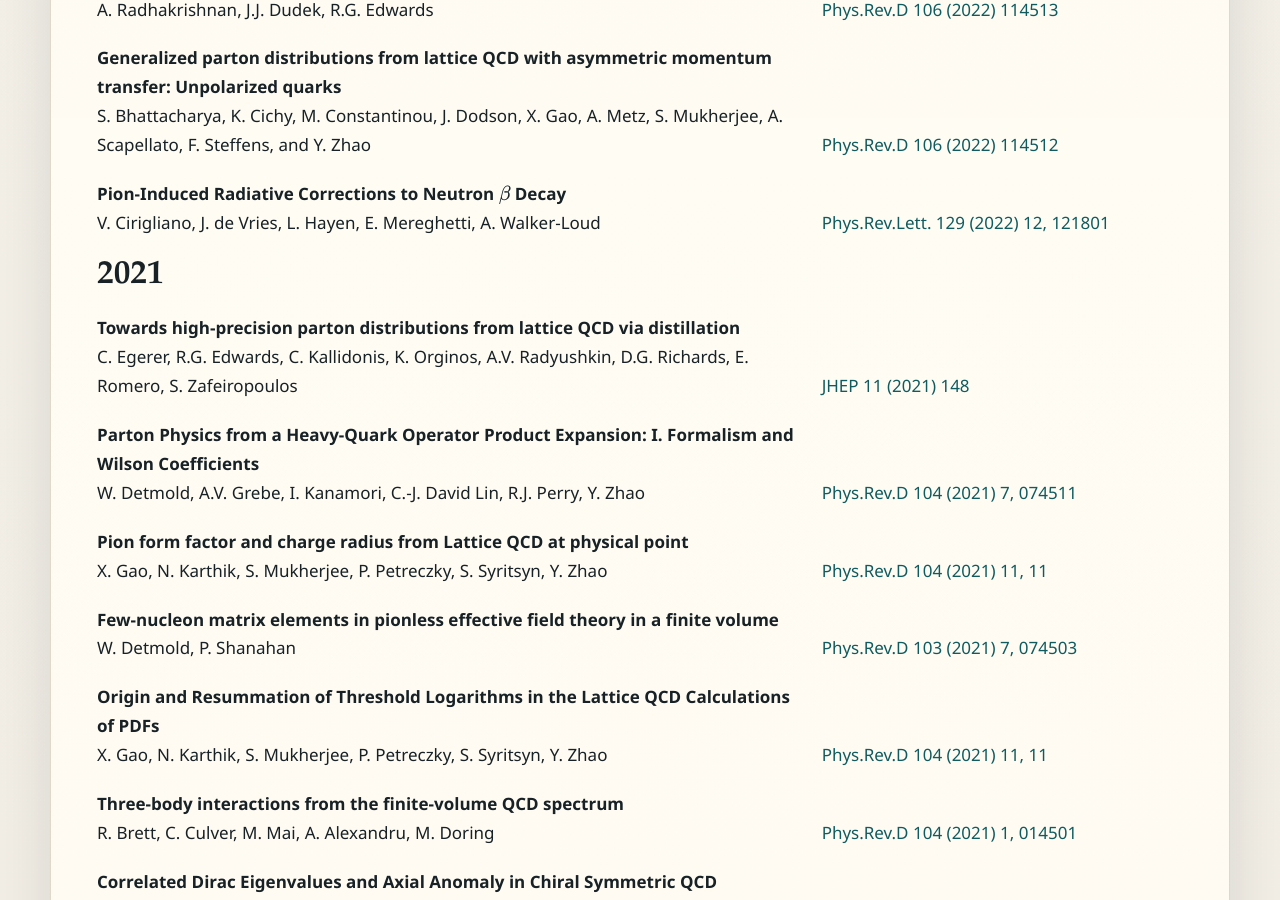
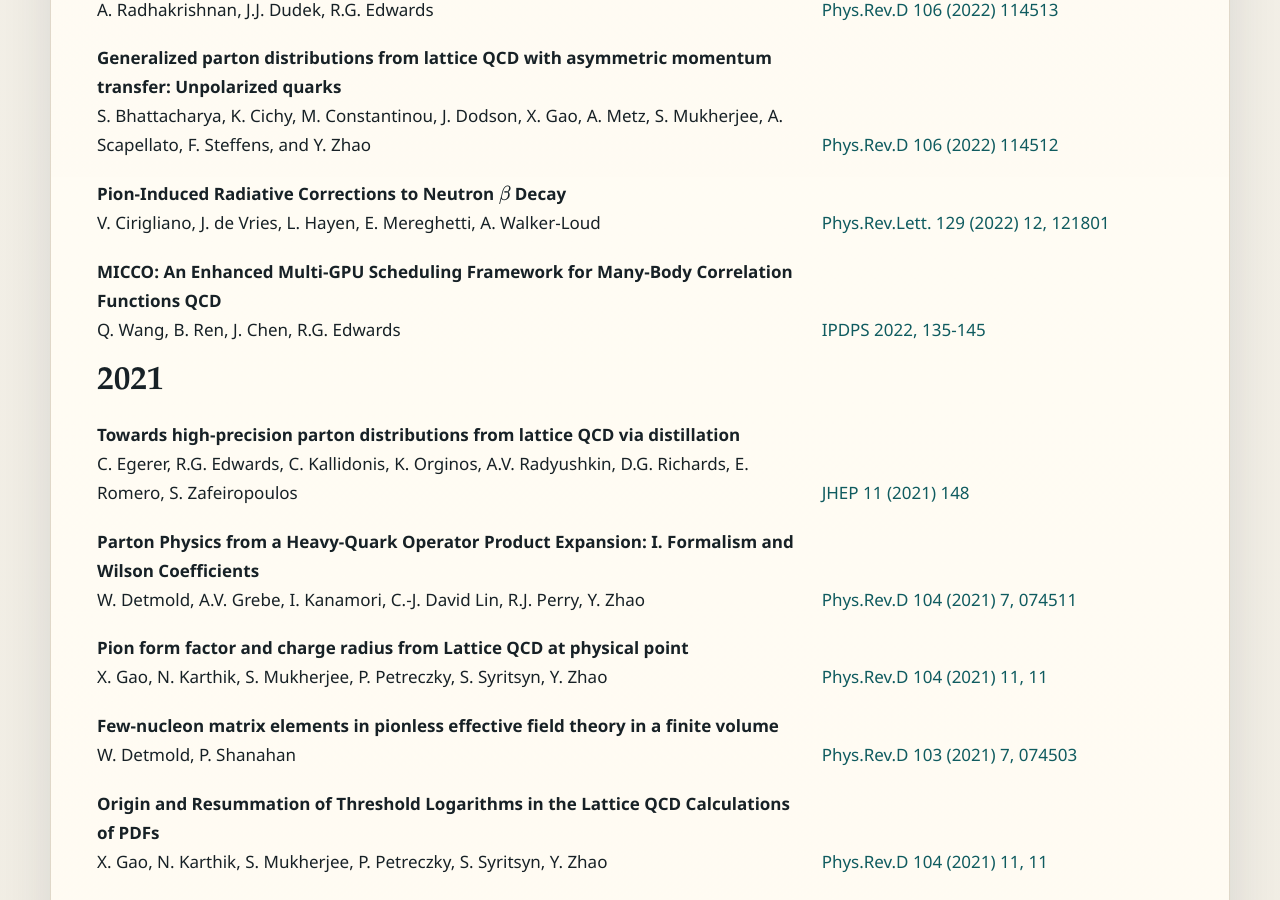
Before and after one commit to LQCDSciDAC/LQCDSciDAC.github.io, a Jekyll site: the page built from publications.html, in a window 1280 px wide and 900 px high, scrolled down 5286 px. Built offline with Jekyll 4.4.1, drawn with Linux system fonts in a browser that asks for light colours; formulas are drawn with MathJax 3.

Commit message:
More updates.

```diff
--- a/publications.html
+++ b/publications.html
@@ -577,6 +577,16 @@ V. Cirigliano, J. de Vries, L. Hayen, E. Mereghetti, A. Walker-Loud
       </td>
     </tr>
 
+    <!-- ******* row  ******* -->
+    <tr class="publications">
+      <td class="publications">
+	<b>MICCO: An Enhanced Multi-GPU Scheduling Framework for Many-Body Correlation Functions QCD</b><br/>
+Q. Wang, B. Ren, J. Chen, R.G. Edwards
+      </td>
+      <td class="publications">
+        <a href="https://inspirehep.net/literature/2139760">IPDPS 2022, 135-145</a>
+      </td>
+    </tr>
 
   <!-- ================================================================================ -->
   <!-- 2021 -->
```
